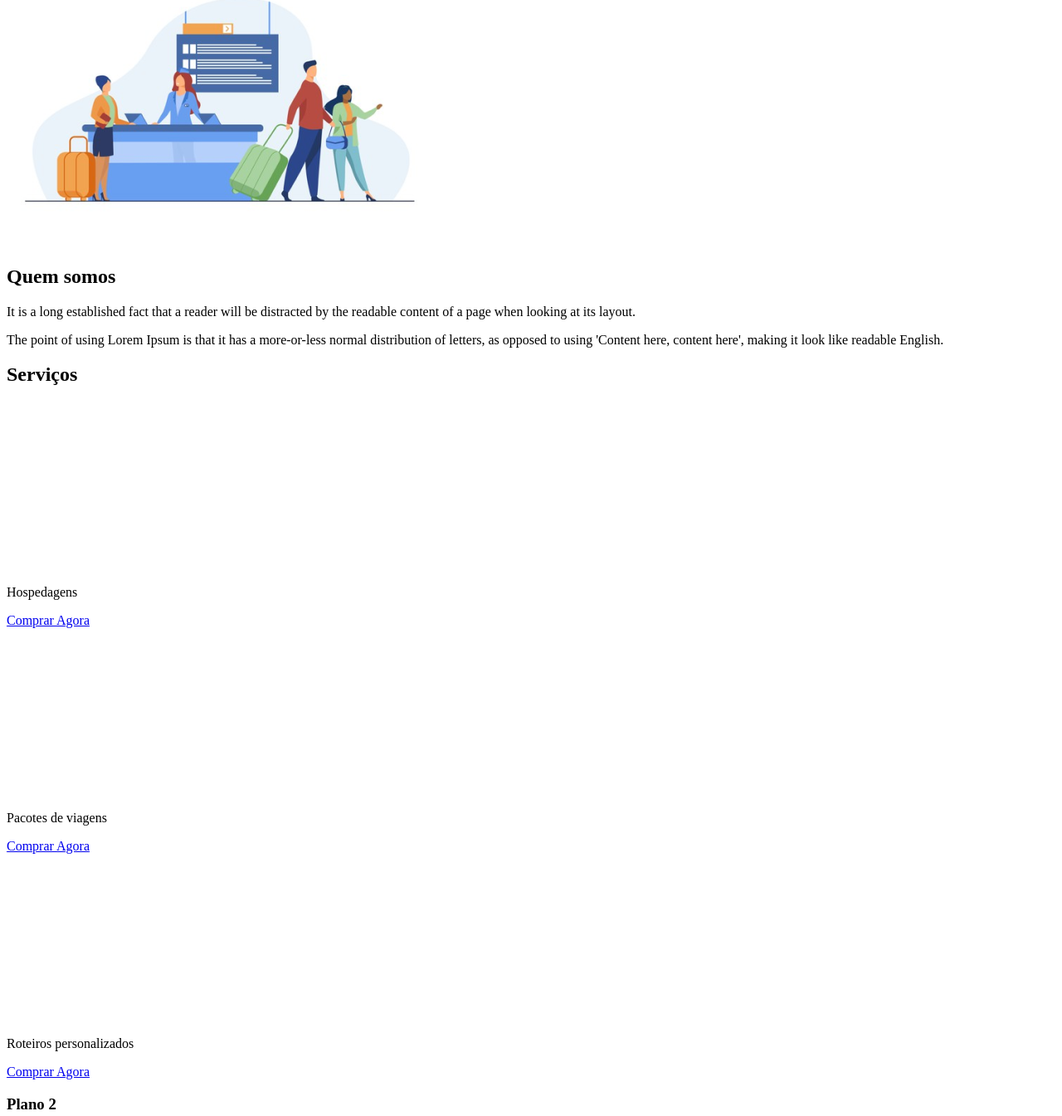
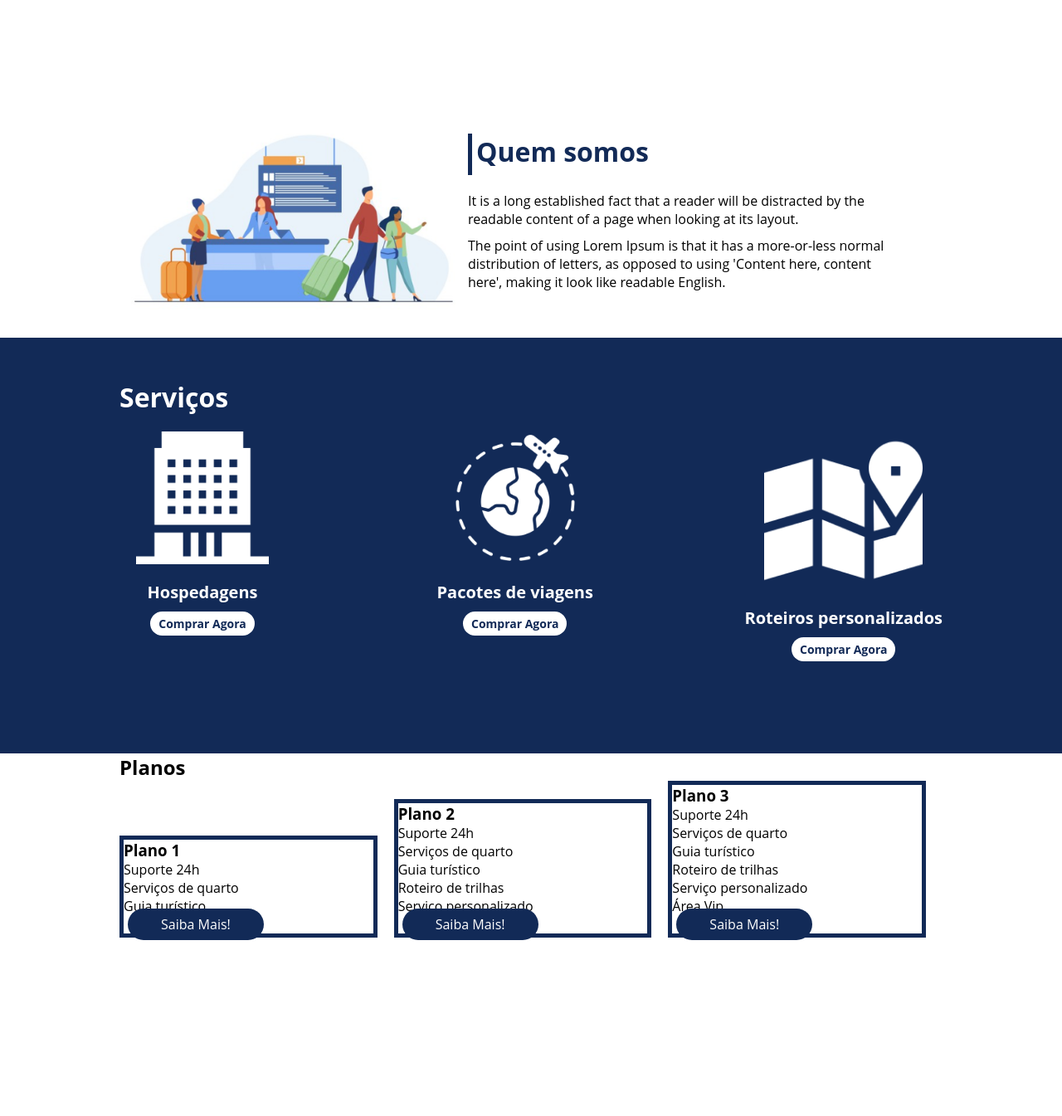
Before and after one commit to Theallgusto01/Estudos, a plain HTML site: page flex-projeto/index.html in a window 1280 px wide. Shown: the part 784-2129 px from the top of the page at 83% size. Drawn offline with Linux system fonts and the light colour scheme.

Commit message:
Inicia estilização da página

```diff
--- a/flex-projeto/index.html
+++ b/flex-projeto/index.html
@@ -7,17 +7,19 @@
     <link rel="stylesheet" href="./style.css">
 </head>
 <body>
-    <header>
-        <h1>FlexTurismos</h1>
-        <ul>
+    <header >
+        <section class="flex-container menu">
+        <div><h1>FlexTurismos</h1></div>
+        <ul class="list-items">
             <li><a href="#quem-somos">Quem Somos</a></li>
             <li><a href="#servicos">Serviços</a></li>
             <li><a href="#planos">Planos</a></li>
         </ul>
+    </section>
     </header>
 
-    <div>
-        <div>
+    <div class="flex-container apresentacao">
+        <div class="texto-present">
             <h1>Flex <br>Turismos</h1>
             <p>O melhor serviço para você!</p>
             <a href="">Saiba Mais!</a>
@@ -28,49 +30,52 @@
         </div>
     </div>
 
-    <div>
-        <div>
-            <img src="./images/1-quem-somos.png" alt="balcão de atendimento">
-        </div>
+    <div class="flex-container" id="quem-somos">
 
         <div>
             <h2>Quem somos</h2>
             <p>It is a long established fact that a reader will be distracted by the readable content of a page when looking at its layout. </p>
             <p>The point of using Lorem Ipsum is that it has a more-or-less normal distribution of letters, as opposed to using 'Content here, content here', making it look like readable English.</p>
         </div>
+        <div>
+            <img src="./images/1-quem-somos.png" alt="balcão de atendimento">
+        </div>
     </div>
 
-    <div>
+
+    <div class="container">
+        <div class="flex-container" id="servicos">
             <div>
                 <h2>Serviços</h2>
             </div>
-
-        <div>
-            <div>
+            <div class="list-servicos">
+                <div class="item-service">
                     <div><img src="./images/icon-2.png" alt="hospedagens"></div>
                     <p>Hospedagens</p>
                     <a href="#">Comprar Agora</a>
                 </div>
 
-            <div>
+                <div class="item-service">
                     <div><img src="./images/icon-1.png" alt="pacote de viagens"></div>
                     <p>Pacotes de viagens</p>
                     <a href="#">Comprar Agora</a>
                 </div>
 
-            <div>
+                <div class="item-service correcao">
                     <div><img src="./images/icon-3.png" alt="roteiros personalizados"></div>
                     <p>Roteiros personalizados</p>
                     <a href="#">Comprar Agora</a>
                 </div>
-
             </div>
         </div>
+    </div>
+    <div class="flex-container" id="planos">
 
-    <div>
+        <div><h2>Planos</h2></div>
 
-        <div>
-            <h3>Plano 2</h3>
+        <div class="list-planos">
+            <div class="item-plano">
+                <h3>Plano 1</h3>
                 <ul>
                     <li>Suporte 24h</li>
                     <li>Serviços de quarto</li>
@@ -79,7 +84,7 @@
                 <a href="#">Saiba Mais!</a>
             </div>
 
-        <div>
+            <div class="item-plano">
                 <h3>Plano 2</h3>
                 <ul>
                     <li>Suporte 24h</li>
@@ -91,7 +96,7 @@
                 <a href="#">Saiba Mais!</a>
             </div>
 
-        <div>
+            <div class="item-plano">
                 <h3>Plano 3</h3>
                 <ul>
                     <li>Suporte 24h</li>
@@ -104,6 +109,7 @@
                 <a href="#">Saiba Mais!</a>
             </div>
         </div>
+    </div>
 
     <footer>
         <p>&copy; 2021 CSS Flexbox</p>
--- a/flex-projeto/style.css
+++ b/flex-projeto/style.css
@@ -0,0 +1,177 @@
+*{
+    margin: 0;
+    padding: 0;
+    font-family: "Open Sans", 'sans-serif';
+}
+
+ul{
+    list-style: none;
+    margin: 0;
+    padding: 0;
+}
+
+ul li a{
+    text-decoration: none;
+}
+
+.flex-container{
+    display: flex;
+    max-width: 992px;
+    margin: auto;
+    width: 100%;
+}
+div img{
+    display: block;
+    width: 100%;
+}
+header{
+    background-color: #122A57;
+    height: 100px;
+    display: flex;
+    align-items: center;
+    color: #fff;
+
+}
+header .list-items{
+    display: flex;
+    max-width: 260px;
+    width: 100%;
+    justify-content: space-between;
+    align-items: center;
+}
+header .menu{
+    justify-content: space-between;
+}
+.list-items li a{
+    color: #fff;
+}
+.apresentacao{
+    height: 100vh;
+    align-items: center;
+    justify-content: space-between;
+}
+.apresentacao .texto-present{
+    min-height: 200px;
+
+}
+.texto-present h1{
+    color: #122A57;
+    font-size: 48px;
+    margin-bottom: 10px;
+
+}
+.texto-present a{
+    background-color: #122A57;
+    color: #fff;
+    text-align: center;
+    border-radius: 30px;
+    width: 220px;
+    display: block;
+    text-decoration: none;
+    height: 50px;
+    line-height: 50px;
+    margin-top: 10px;
+    margin-bottom: 10px;
+}
+#quem-somos{
+    flex-direction: row-reverse;
+    align-items: center;
+    justify-content: space-between;
+}
+#quem-somos h2{
+    font-size: 32px;
+    color: #122A57;
+    display: flex;
+    margin-bottom: 20px;
+
+}
+#quem-somos h2::before{
+    content: "";
+    height: 50px;
+    width: 5px;
+    margin-right: 5px;
+    background-color: #122A57;
+    position: relative;
+
+}
+
+#quem-somos p{
+    margin-bottom: 10px;
+    width: 90%;
+}
+#quem-somos img{
+    min-width: 420px;
+}
+.container{
+    background-color: #122A57;
+    width: 100%;
+}
+#servicos{
+    flex-direction: column;
+    padding-top: 50px;
+    padding-bottom: 100px;
+
+}
+#servicos h2{
+    color: #fff;
+    font-size: 32px;
+    margin-bottom: 20px;
+}
+.list-servicos{
+    display: flex;
+    justify-content: space-between;
+}
+.list-servicos .item-service{
+    text-align: center;
+}
+.item-service a{
+    width: 220px;
+    background-color: #fff;
+    border-radius: 30px;
+    text-align: center;
+    margin-top: 20px;
+    line-height: 50px;
+    padding: 5px 10px;
+    text-decoration: none;
+    color: #122A57;
+    font-weight: 700;
+    font-size: 14px;
+
+}
+.item-service p{
+    font-weight: 700;
+    font-size: 20px;
+    color: #fff;
+    margin-top: 20px;
+}
+.item-service img{
+    width: 80%;
+    margin: auto;
+    align-items: center;
+}
+.imagens{
+    width: 80%;
+    justify-content: space-between;
+    margin: auto;
+}
+#planos{
+    flex-direction: column;
+    min-height: 100vh;
+}
+.list-planos{
+    display: flex;
+    align-items: flex-end;
+}
+.item-plano{
+    flex: 1;
+    border: 5px solid #122A57;
+    margin-right: 20px;
+}
+.item-plano a{
+    text-decoration: none;
+    background-color: #122A57;
+    color: #fff;
+    border-radius: 30px;
+    padding: 8px 40px;
+    margin: 5px;
+}
```
Lines whose indentation alone changed are shown as unchanged.
